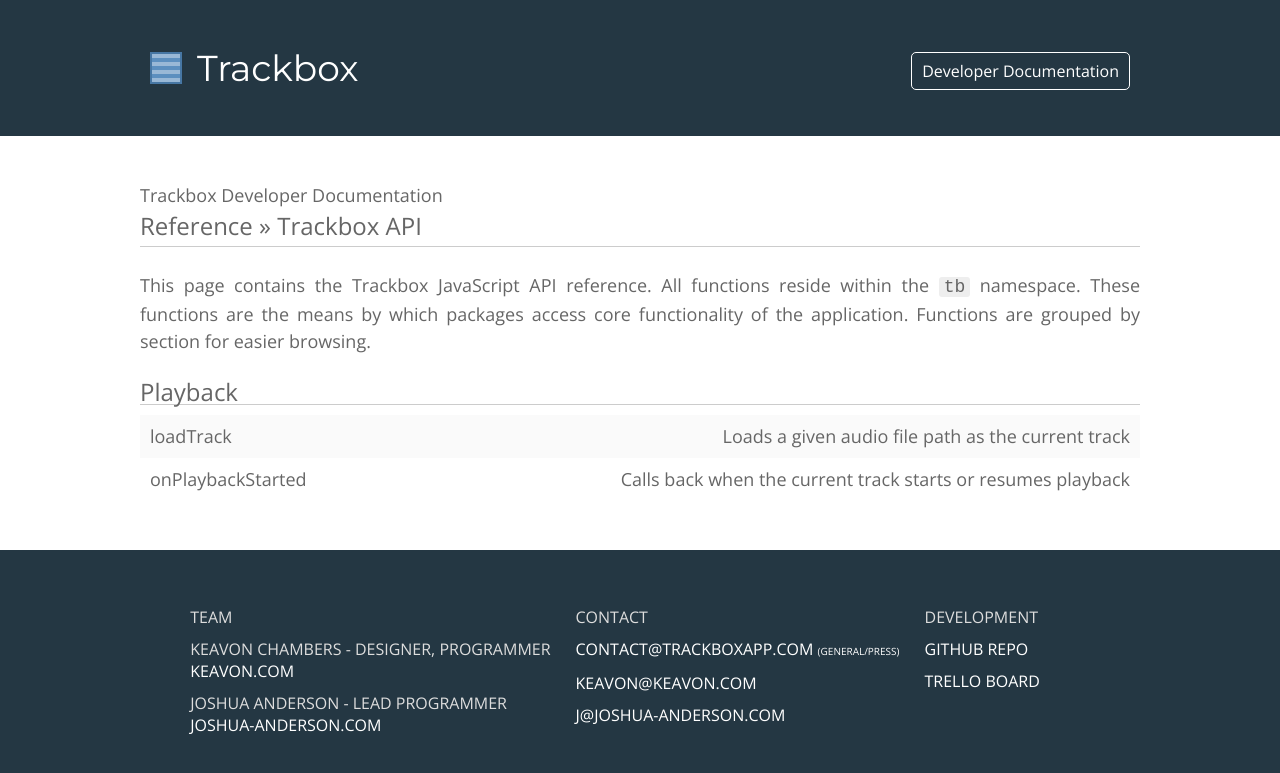
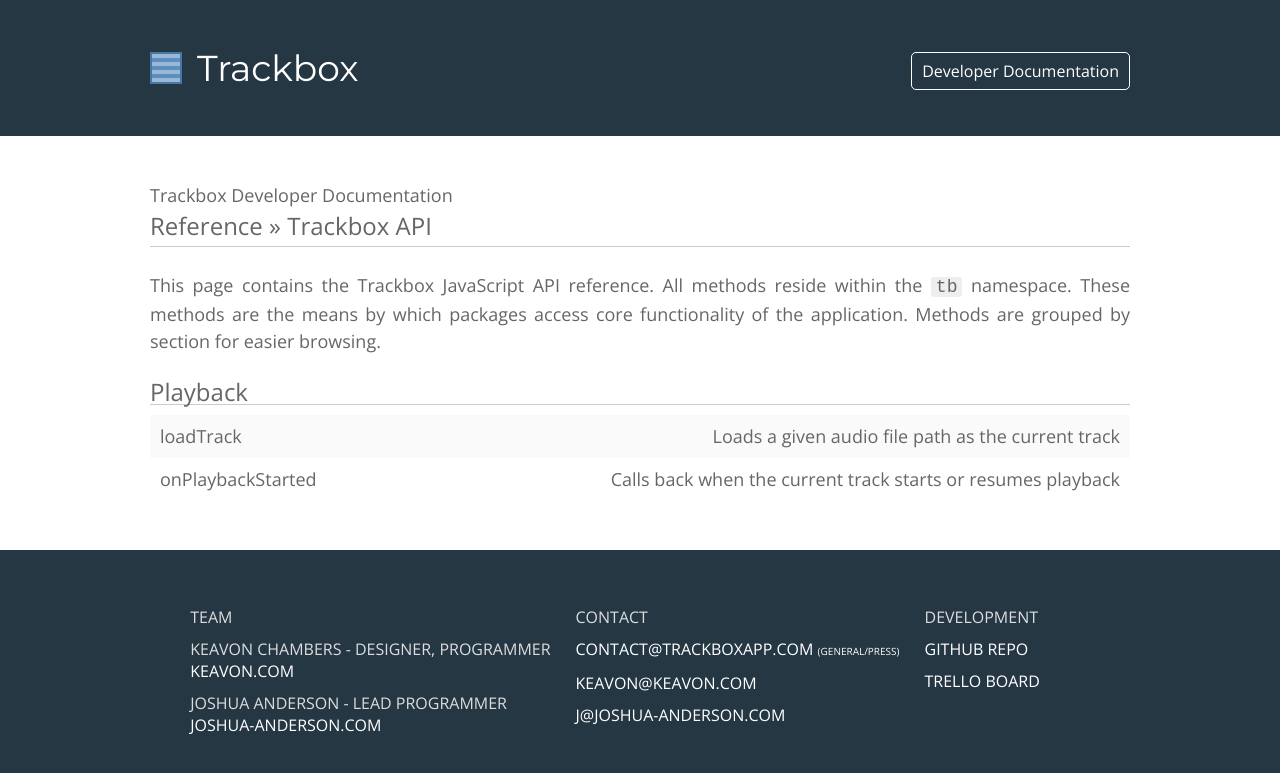
Before and after one commit to Keavon/Trackbox, a Jekyll site: the page built from developers/reference/trackbox-api.html, in a window 1280 px wide. Shown: the top 773 px of the page. Built offline with Jekyll 4.4.1, drawn with Linux system fonts in a browser that asks for light colours; nearby versions of some CDN libraries.

Commit message:
General cleanup

```diff
--- a/_layouts/page.html
+++ b/_layouts/page.html
@@ -7,7 +7,9 @@
 	{% include header.html %}
 	<section>
 		<div>
-			{{ content }}
+			<div>
+				{{ content }}
+			</div>
 		</div>
 	</section>
 	{% include footer.html %}
--- a/developers/reference/reference.css
+++ b/developers/reference/reference.css
@@ -80,55 +80,55 @@
 			float: right;
 		}
 
-.function {
+.method {
 	margin: 20px 0;
 	border: 1px solid #243743;
 	border-radius: 3px;
 }
 
-.function-blueprint {
+.method-blueprint {
 	font-weight: 400;
 	padding: 10px;
 	background-color: #243743;
 	color: #fff;
 }
 
-	.function-blueprint p {
+	.method-blueprint p {
 		color: #fff;
 	}
 
-	.function-blueprint .parameter {
+	.method-blueprint .parameter {
 		font-style: italic;
 	}
 
-	.function-blueprint .optional {
+	.method-blueprint .optional {
 		color: #ccc;
 	}
 
-.function-properties {
+.method-properties {
 	display: table;
 	width: 100%;
 	padding: 5px 0;
 }
 
-	.function-properties span {
+	.method-properties span {
 		line-height: 1.25;
 		margin: 0 10px;
 		display: inline-block;
 	}
 
-		.function-properties span:last-child {
+		.method-properties span:last-child {
 			float: right;
 		}
 
-	.function-properties.optional span:first-child:after {
+	.method-properties.optional span:first-child:after {
 		content: " (optional)";
 		cursor: default;
 		font-style: italic;
 		color: #999;
 	}
 
-	.function-properties:nth-child(odd) {
+	.method-properties:nth-child(odd) {
 		background-color: rgba(0, 0, 0, 0.02);
 	}
 
--- a/developers/reference/trackbox-api.html
+++ b/developers/reference/trackbox-api.html
@@ -10,35 +10,35 @@
 <script src="/developers/reference/sections.js"></script>
 <noscript><link href="/developers/reference/reference-nojs.css" rel="stylesheet" /></noscript>
 
-<h3><a href="developers">Trackbox Developer Documentation</a></h3>
-<h2 id="section"><a href="developers/api.html">Reference</a> &raquo; <a href="#">Trackbox API</a></h2>
+<h3><a href="/developers/">Trackbox Developer Documentation</a></h3>
+<h2 id="section"><a href="/developers/reference/">Reference</a> &raquo; <a href="#">Trackbox API</a></h2>
 <hr />
 <div id="content">
 	<div id="listings">
-		<p>This page contains the Trackbox JavaScript API reference. All functions reside within the <code>tb</code> namespace. These functions are the means by which packages access core functionality of the application. Functions are grouped by section for easier browsing.</p>
+		<p>This page contains the Trackbox JavaScript API reference. All methods reside within the <code>tb</code> namespace. These methods are the means by which packages access core functionality of the application. Methods are grouped by section for easier browsing.</p>
 		{% for category in page.categories %}
 			{% capture cat %}{{ category[0] }}{% endcapture %}
 			<h2>{{ category[1] }}</h2>
-			{% for function in site[cat] %}
-				<div id="{{ function.functionName }}">
-					<a href="#{{ function.functionName }}">
-						<span>{{ function.functionName }}</span>
-						<span>{{ function.functionInfo }}</span>
+			{% for method in site[cat] %}
+				<div id="{{ method.methodName }}">
+					<a href="#{{ method.methodName }}">
+						<span>{{ method.methodName }}</span>
+						<span>{{ method.methodInfo }}</span>
 					</a>
 					<div class="page">
-						<div class="function">
-							<div class="function-blueprint">
-								<p>tb.{{ function.functionName }}({% for parameter in function.functionParameters %}<span class="parameter{% if parameter.optional %} optional{% endif %}">{{ parameter.name }}</span>{% if parameter != function.functionParameters.last %}, {% endif %}{% endfor %})</p>
+						<div class="method">
+							<div class="method-blueprint">
+								<p>tb.{{ method.methodName }}({% for parameter in method.methodParameters %}<span class="parameter{% if parameter.optional %} optional{% endif %}">{{ parameter.name }}</span>{% if parameter != method.methodParameters.last %}, {% endif %}{% endfor %})</p>
 							</div>
 
-							{% for parameter in function.functionParameters %}
-								<div class="function-properties{% if parameter.optional %} optional{% endif %}">
+							{% for parameter in method.methodParameters %}
+								<div class="method-properties{% if parameter.optional %} optional{% endif %}">
 									<span>{{ parameter.name }}: {% for type in parameter.type %}{{ type }}{% if type != parameter.type.last %} / {% endif %}{% endfor %}</span>
 									<span>{{ parameter.info }}</span>
 								</div>
 							{% endfor %}
 						</div>
-						{{ function.content }}
+						{{ method.content }}
 					</div>
 				</div>
 			{% endfor %}
```
Also changed, not shown: _methods-playback/loadTrack.md (+5 -5 lines), _methods-playback/onPlaybackStarted.md (+4 -4 lines).
